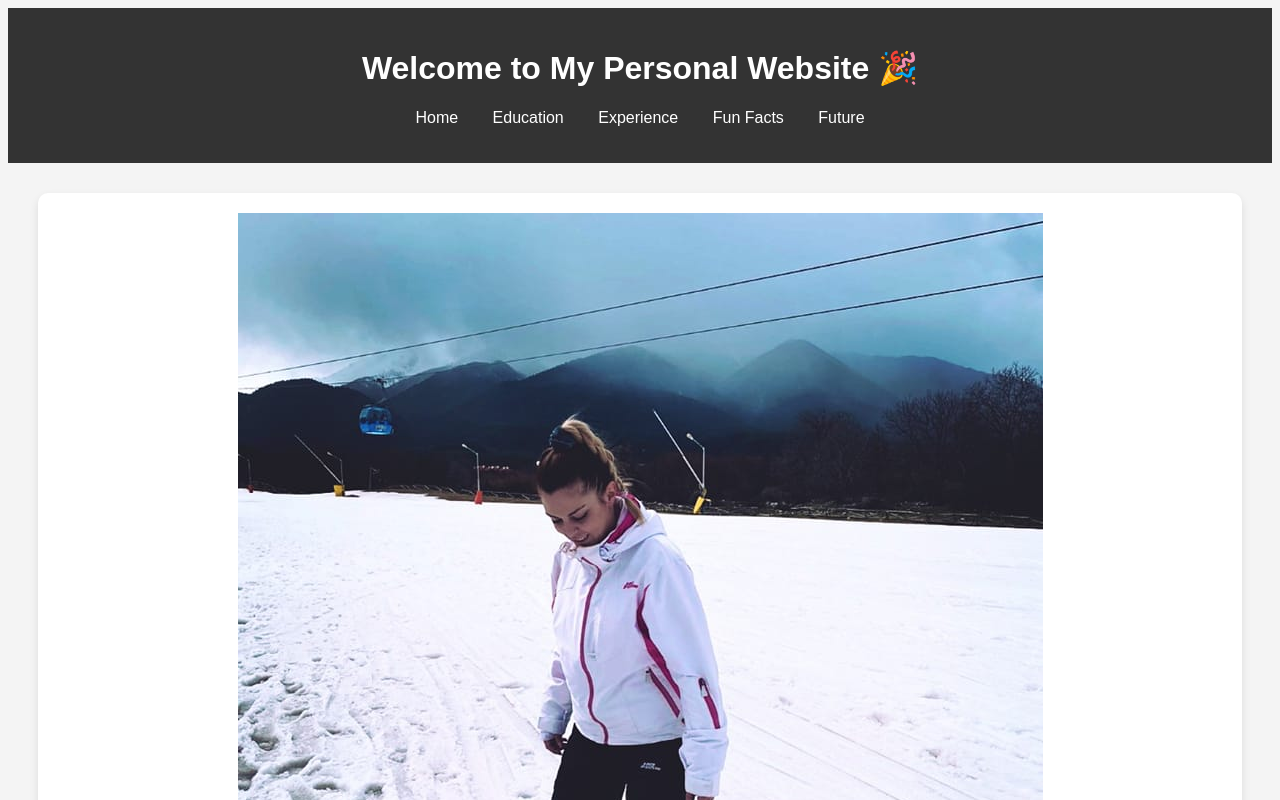
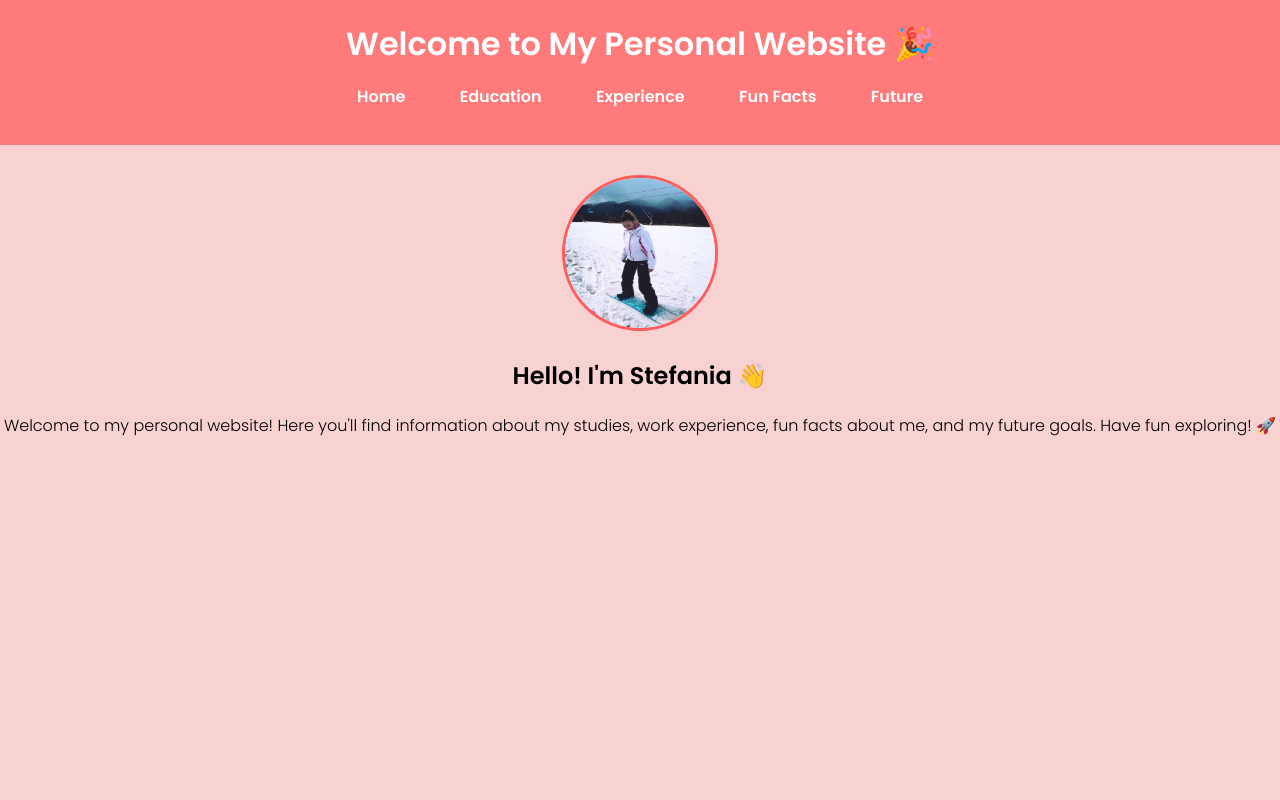
Before and after one commit to StefaniaStefanova/My-Resume, a plain HTML site: page index.html in a window 1280 px wide. Shown: the top 800 px of the page. Drawn offline with Linux system fonts and the light colour scheme; files whose address does not match are found by name.

Commit message:
Update style.css

```diff
--- a/style.css
+++ b/style.css
@@ -1,17 +1,26 @@
+/* Основни стилове */
 body {
-    font-family: Arial, sans-serif;
+    font-family: 'Poppins', sans-serif;
+    margin: 0;
+    padding: 0;
+    background-color: #f8d1d1; /* Бледо розов фон */
     text-align: center;
-    background-color: #f4f4f4;
 }
 
+/* Хедър */
 header {
-    background-color: #333;
+    background-color: #ff7a7a; /* Розово */
+    padding: 20px;
     color: white;
-    padding: 20px;
 }
 
+h1 {
+    margin: 0;
+}
+
+/* Навигационно меню */
 nav ul {
-    list-style: none;
+    list-style-type: none;
     padding: 0;
 }
 
@@ -21,14 +30,25 @@ nav ul li {
 }
 
 nav ul li a {
+    text-decoration: none;
     color: white;
-    text-decoration: none;
+    font-weight: bold;
+    padding: 10px;
 }
 
-section {
-    margin: 30px;
-    padding: 20px;
-    background: white;
-    border-radius: 10px;
-    box-shadow: 0px 4px 8px rgba(0, 0, 0, 0.1);
+nav ul li a:hover {
+    background-color: #ff5c5c; /* По-тъмно розово при ховър */
+    border-radius: 5px;
 }
+
+/* Профилна снимка */
+.profile {
+    margin-top: 30px;
+}
+
+.profile-image img {
+    width: 150px;
+    height: 150px;
+    border-radius: 50%;
+    border: 3px solid #ff5c5c;
+}
```
